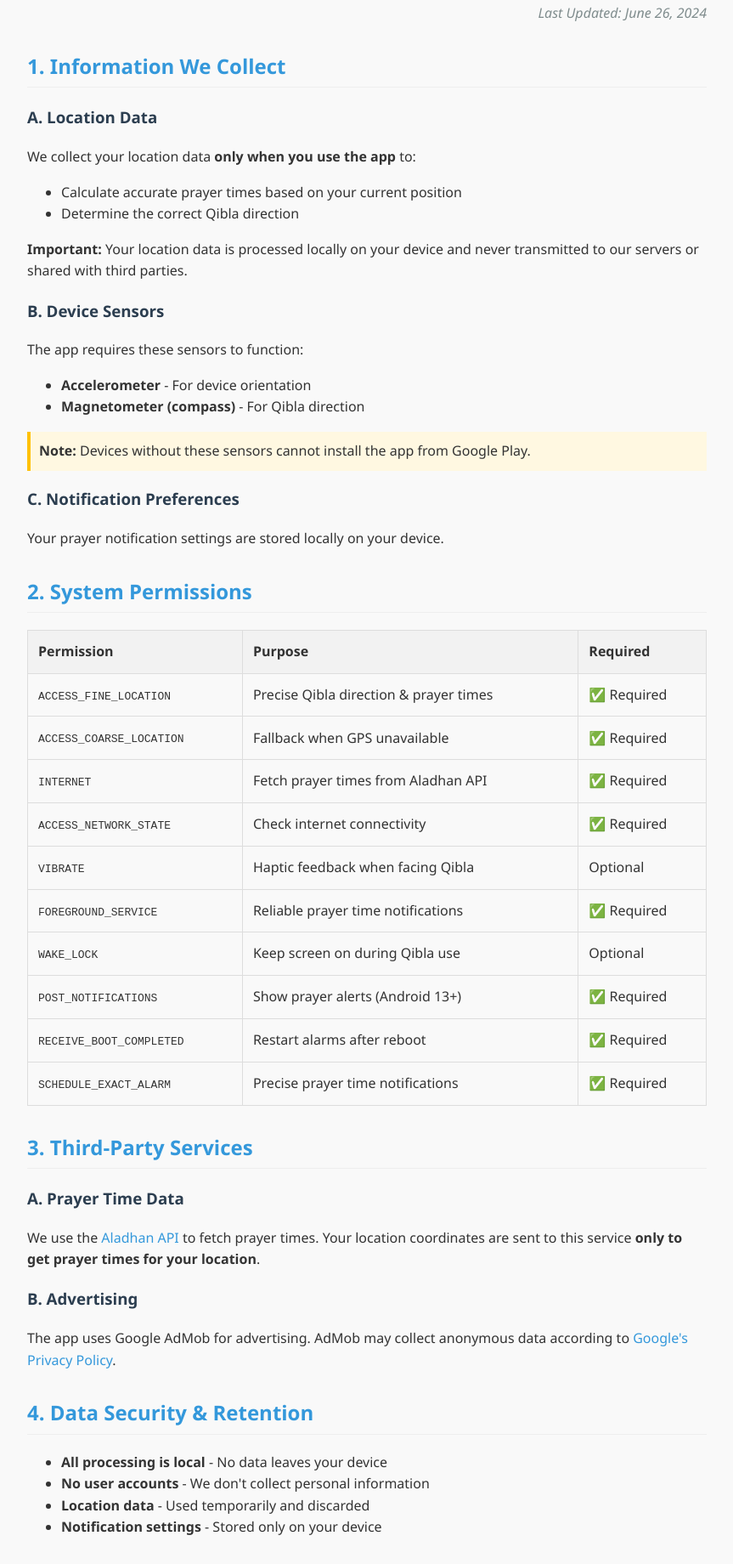
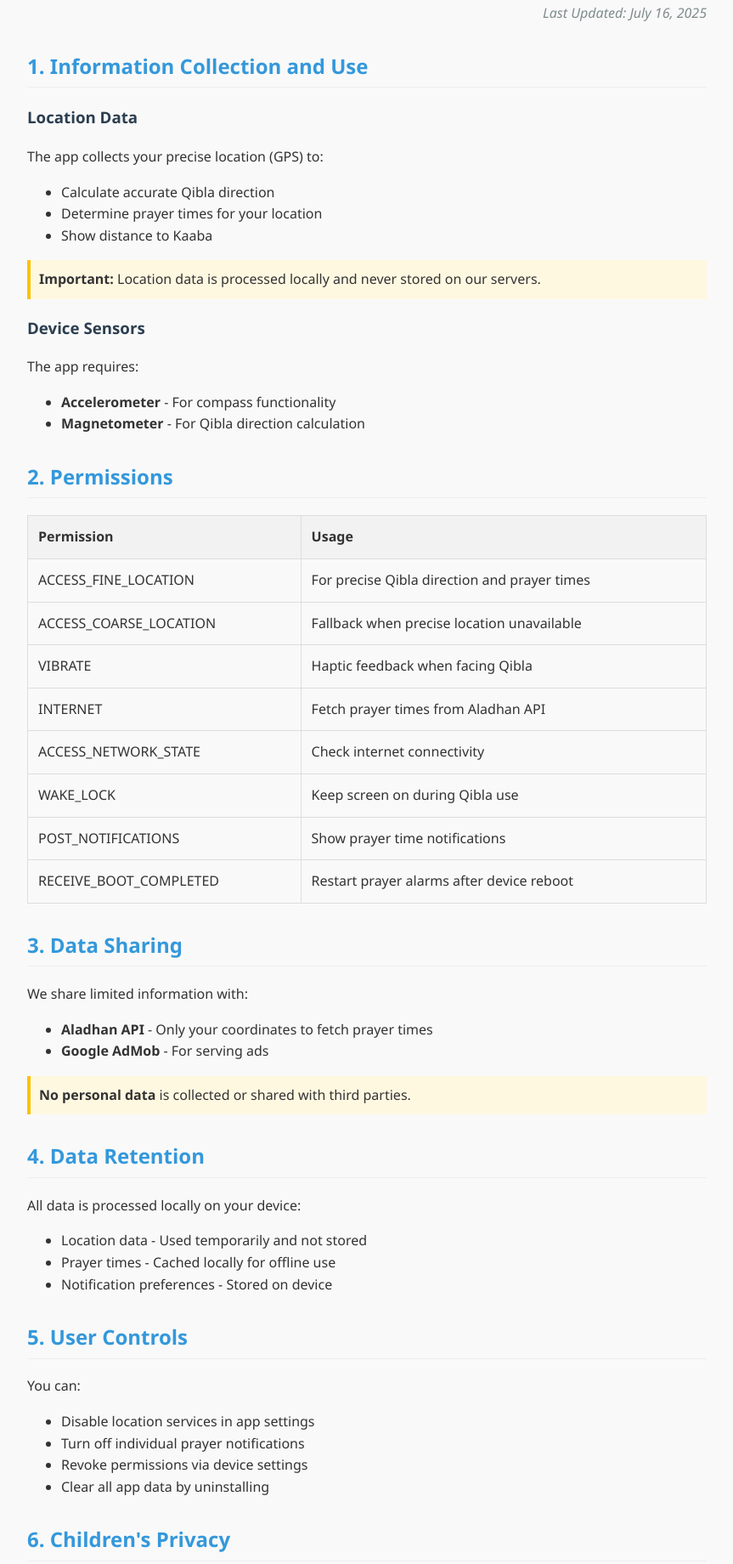
Before and after one commit to Naeem401/qibla-time-privacy, a plain HTML site: page index.html in a window 1280 px wide. Shown: the part 174-2014 px from the top of the page at 85% size, without its empty margins (208-1071 px from the left). Drawn offline with Linux system fonts and the light colour scheme.

Commit message:
Qibla Time Privacy Policy Update

```diff
--- a/index.html
+++ b/index.html
@@ -2,7 +2,6 @@
 <html lang="en">
 <head>
     <meta charset="UTF-8">
-    <link rel="icon" type="image/svg+xml" href="/img/logo.webp" />
     <meta name="viewport" content="width=device-width, initial-scale=1.0">
     <title>Qibla Time - Privacy Policy</title>
     <style>
@@ -36,24 +35,17 @@
         h3 {
             color: #2c3e50;
         }
-        a {
-            color: #3498db;
-            text-decoration: none;
-        }
-        a:hover {
-            text-decoration: underline;
-        }
         .last-updated {
             font-style: italic;
             color: #7f8c8d;
             text-align: right;
             margin-top: -15px;
         }
-        .contact-box {
-            background-color: #e8f4fc;
-            padding: 15px;
-            border-left: 4px solid #3498db;
-            margin: 20px 0;
+        .note {
+            background-color: #fff8e1;
+            padding: 10px;
+            border-left: 4px solid #ffc107;
+            margin: 15px 0;
         }
         table {
             width: 100%;
@@ -68,170 +60,126 @@
         th {
             background-color: #f2f2f2;
         }
-        tr:nth-child(even) {
-            background-color: #f9f9f9;
-        }
-        .note {
-            background-color: #fff8e1;
-            padding: 10px;
-            border-left: 4px solid #ffc107;
-            margin: 15px 0;
-        }
     </style>
 </head>
 <body>
     <header>
         <h1>Qibla Time Privacy Policy</h1>
-        <p>Your privacy is important to us</p>
+        <p>Effective Date: July 16, 2025</p>
     </header>
 
-    <div class="last-updated">Last Updated: June 26, 2024</div>
+    <div class="last-updated">Last Updated: July 16, 2025</div>
 
     <section>
-        <h2>1. Information We Collect</h2>
+        <h2>1. Information Collection and Use</h2>
 
-        <h3>A. Location Data</h3>
-        <p>We collect your location data <strong>only when you use the app</strong> to:</p>
+        <h3>Location Data</h3>
+        <p>The app collects your precise location (GPS) to:</p>
         <ul>
-            <li>Calculate accurate prayer times based on your current position</li>
-            <li>Determine the correct Qibla direction</li>
-        </ul>
-        <p><strong>Important:</strong> Your location data is processed locally on your device and never transmitted to our servers or shared with third parties.</p>
-
-        <h3>B. Device Sensors</h3>
-        <p>The app requires these sensors to function:</p>
-        <ul>
-            <li><strong>Accelerometer</strong> - For device orientation</li>
-            <li><strong>Magnetometer (compass)</strong> - For Qibla direction</li>
+            <li>Calculate accurate Qibla direction</li>
+            <li>Determine prayer times for your location</li>
+            <li>Show distance to Kaaba</li>
         </ul>
         <div class="note">
-            <strong>Note:</strong> Devices without these sensors cannot install the app from Google Play.
+            <strong>Important:</strong> Location data is processed locally and never stored on our servers.
         </div>
 
-        <h3>C. Notification Preferences</h3>
-        <p>Your prayer notification settings are stored locally on your device.</p>
+        <h3>Device Sensors</h3>
+        <p>The app requires:</p>
+        <ul>
+            <li><strong>Accelerometer</strong> - For compass functionality</li>
+            <li><strong>Magnetometer</strong> - For Qibla direction calculation</li>
+        </ul>
     </section>
 
     <section>
-        <h2>2. System Permissions</h2>
-
+        <h2>2. Permissions</h2>
         <table>
             <tr>
                 <th>Permission</th>
-                <th>Purpose</th>
-                <th>Required</th>
+                <th>Usage</th>
             </tr>
             <tr>
-                <td><code>ACCESS_FINE_LOCATION</code></td>
-                <td>Precise Qibla direction & prayer times</td>
-                <td>✅ Required</td>
+                <td>ACCESS_FINE_LOCATION</td>
+                <td>For precise Qibla direction and prayer times</td>
             </tr>
             <tr>
-                <td><code>ACCESS_COARSE_LOCATION</code></td>
-                <td>Fallback when GPS unavailable</td>
-                <td>✅ Required</td>
+                <td>ACCESS_COARSE_LOCATION</td>
+                <td>Fallback when precise location unavailable</td>
             </tr>
             <tr>
-                <td><code>INTERNET</code></td>
-                <td>Fetch prayer times from Aladhan API</td>
-                <td>✅ Required</td>
+                <td>VIBRATE</td>
+                <td>Haptic feedback when facing Qibla</td>
             </tr>
             <tr>
-                <td><code>ACCESS_NETWORK_STATE</code></td>
-                <td>Check internet connectivity</td>
-                <td>✅ Required</td>
+                <td>INTERNET</td>
+                <td>Fetch prayer times from Aladhan API</td>
             </tr>
             <tr>
-                <td><code>VIBRATE</code></td>
-                <td>Haptic feedback when facing Qibla</td>
-                <td>Optional</td>
+                <td>ACCESS_NETWORK_STATE</td>
+                <td>Check internet connectivity</td>
             </tr>
             <tr>
-                <td><code>FOREGROUND_SERVICE</code></td>
-                <td>Reliable prayer time notifications</td>
-                <td>✅ Required</td>
+                <td>WAKE_LOCK</td>
+                <td>Keep screen on during Qibla use</td>
             </tr>
             <tr>
-                <td><code>WAKE_LOCK</code></td>
-                <td>Keep screen on during Qibla use</td>
-                <td>Optional</td>
+                <td>POST_NOTIFICATIONS</td>
+                <td>Show prayer time notifications</td>
             </tr>
             <tr>
-                <td><code>POST_NOTIFICATIONS</code></td>
-                <td>Show prayer alerts (Android 13+)</td>
-                <td>✅ Required</td>
-            </tr>
-            <tr>
-                <td><code>RECEIVE_BOOT_COMPLETED</code></td>
-                <td>Restart alarms after reboot</td>
-                <td>✅ Required</td>
-            </tr>
-            <tr>
-                <td><code>SCHEDULE_EXACT_ALARM</code></td>
-                <td>Precise prayer time notifications</td>
-                <td>✅ Required</td>
+                <td>RECEIVE_BOOT_COMPLETED</td>
+                <td>Restart prayer alarms after device reboot</td>
             </tr>
         </table>
     </section>
 
     <section>
-        <h2>3. Third-Party Services</h2>
-
-        <h3>A. Prayer Time Data</h3>
-        <p>We use the <a href="https://aladhan.com" target="_blank">Aladhan API</a> to fetch prayer times. Your location coordinates are sent to this service <strong>only to get prayer times for your location</strong>.</p>
-
-        <h3>B. Advertising</h3>
-       <p>The app uses Google AdMob for advertising. AdMob may collect anonymous data according to <a href="https://policies.google.com/privacy" target="_blank">Google's Privacy Policy</a>.</p>
+        <h2>3. Data Sharing</h2>
+        <p>We share limited information with:</p>
+        <ul>
+            <li><strong>Aladhan API</strong> - Only your coordinates to fetch prayer times</li>
+            <li><strong>Google AdMob</strong> - For serving ads</li>
+        </ul>
+        <div class="note">
+            <strong>No personal data</strong> is collected or shared with third parties.
+        </div>
     </section>
 
     <section>
-        <h2>4. Data Security & Retention</h2>
+        <h2>4. Data Retention</h2>
+        <p>All data is processed locally on your device:</p>
         <ul>
-            <li><strong>All processing is local</strong> - No data leaves your device</li>
-            <li><strong>No user accounts</strong> - We don't collect personal information</li>
-            <li><strong>Location data</strong> - Used temporarily and discarded</li>
-            <li><strong>Notification settings</strong> - Stored only on your device</li>
+            <li>Location data - Used temporarily and not stored</li>
+            <li>Prayer times - Cached locally for offline use</li>
+            <li>Notification preferences - Stored on device</li>
         </ul>
     </section>
 
     <section>
         <h2>5. User Controls</h2>
-
-        <h3>Notification Management</h3>
-        <p>Control notifications per prayer:</p>
-        <ol>
-            <li>Open Qibla Time</li>
-            <li>Toggle buttons (🌙/🔔) next to each prayer time</li>
-        </ol>
-
-        <h3>Permissions</h3>
-        <p>Adjust anytime via:</p>
-        <ol>
-            <li>Device Settings → Apps → Qibla Time → Permissions</li>
-        </ol>
-
-        <h3>Data Deletion</h3>
-        <p>Remove all app data:</p>
-        <ol>
-            <li>Settings → Apps → Qibla Time → Storage → Clear Data</li>
-        </ol>
-    </section>
-
-    <section>
-        <h2>6. Policy Updates</h2>
-        <p>We may update this policy. When we do:</p>
+        <p>You can:</p>
         <ul>
-            <li>Update the "June 26, 2024"</li>
-            <li>Describe significant changes</li>
+            <li>Disable location services in app settings</li>
+            <li>Turn off individual prayer notifications</li>
+            <li>Revoke permissions via device settings</li>
+            <li>Clear all app data by uninstalling</li>
         </ul>
     </section>
 
     <section>
-        <h2>7. Contact Us</h2>
-        <div class="contact-box">
-            <p>For privacy questions:</p>
-            <p>📧 <a href="mailto:mdnaeemm401@gmail.com">mdnaeemm401@gmail.com</a></p>
-        </div>
+        <h2>6. Children's Privacy</h2>
+        <p>Our app does not knowingly collect personal information from children under 13.</p>
+    </section>
+
+    <section>
+        <h2>7. Changes to This Policy</h2>
+        <p>We may update this policy and will notify users of significant changes.</p>
+    </section>
+
+    <section>
+        <h2>8. Contact Us</h2>
+        <p>For questions about this policy: <strong>mdnaeemm401@gmail.com</strong></p>
     </section>
 </body>
 </html>
```
